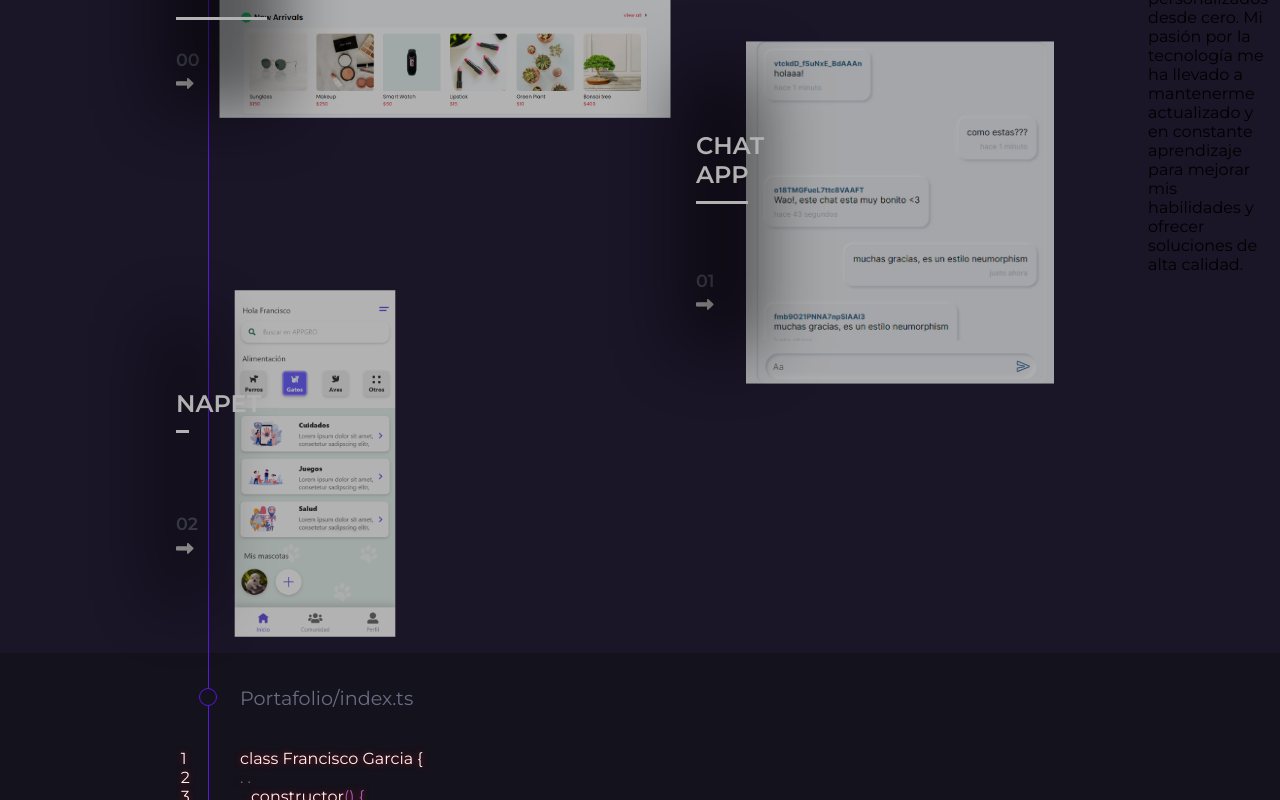
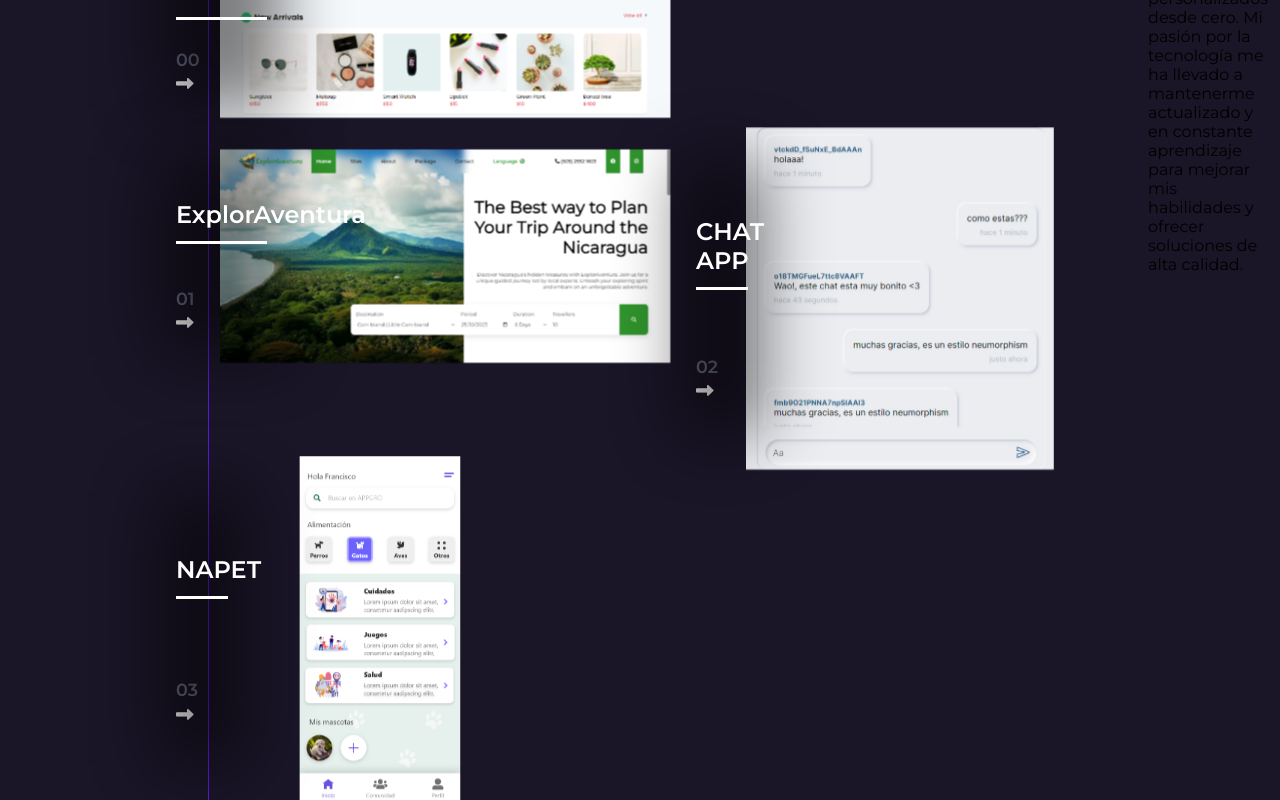
Before and after one commit to francisco-JGC/PortafolioV2, a React (Vite) app: page / in a window 1280 px wide. Shown: the part 1020-1820 px from the top of the page. Built offline with nearby package versions, Linux system fonts and the light colour scheme.

Commit message:
feat: add new project to portfolio

```diff
--- a/src/common/projects/index.js
+++ b/src/common/projects/index.js
@@ -3,7 +3,9 @@ import {
   moniben_light,
   moniben_store,
   napet,
-  napet_app
+  napet_app,
+  exploraventura,
+  exploraventura_light
 } from './images'
 
 export const ALL_PROJECTS = [
@@ -24,19 +26,42 @@ export const ALL_PROJECTS = [
       'Responsive'
     ],
     numberList: '00',
-    orientation: 'horizontal',
-    style: {
-      filter: 'brightness(70%)'
-    }
+    orientation: 'horizontal'
+    // style: {
+    //   filter: 'brightness(70%)'
+    // }
   },
   {
     id: 2,
+    name: 'ExplorAventura',
+    image: exploraventura_light,
+    background_image: exploraventura,
+    description:
+      'ExplorAventura es una agencia de viajes que ofrece paquetes turisticos a diferentes destinos del mundo. Esta aplicacion fue creada con React, CSS3, JavaScript, HTML5, Responsive.',
+    link: null,
+    technologies: [
+      'React',
+      'CSS3',
+      'JavaScript',
+      'HTML5',
+      'Responsive',
+      'Framer Motion'
+    ],
+    numberList: '01',
+    orientation: 'horizontal'
+    // style: {
+    //   filter: 'brightness(70%)',
+    //   marginTop: '10em'
+    // }
+  },
+  {
+    id: 3,
     name: 'CHAT APP',
     image: chatapp,
     background_image: chatapp,
     description:
       'Chat en tiempo real, donde se puede enviar mensajes de texto, podemos ver un claro ejemplo de como funcionan los sockets para conexion en tiempo real con el servidor y los clientes. Esta aplicación fue creada con React, NodeJS, Express y Socket.io.',
-    numberList: '01',
+    numberList: '02',
     orientation: 'vertical',
     link: 'https://github.com/francisco-JGC/Chat_App-Node-React-Socket.io',
     technologies: [
@@ -46,11 +71,11 @@ export const ALL_PROJECTS = [
       'Socket.io',
       'Neumorphism',
       'SASS'
-    ],
-    style: {
-      filter: 'brightness(70%)',
-      marginTop: '10em'
-    }
+    ]
+    // style: {
+    //   filter: 'brightness(70%)',
+    //   marginTop: '10em'
+    // }
   },
   {
     id: 3,
@@ -61,12 +86,12 @@ export const ALL_PROJECTS = [
       'Napet es una aplicacion movil anterior mente llamada APPGRO, tiene como funcionamiento principal Identificar plagas y enfermedades en las plantas, asi como tambien servir una app para registrar tus mascotas donde podras ver su cuido, alimentacion, actividades, etc.',
     link: null,
     technologies: ['UI/UX', 'Design', 'Adobe XD', 'Adobe Illustrator'],
-    numberList: '02',
-    orientation: 'vertical',
-    style: {
-      filter: 'brightness(70%)',
-      width: '150px',
-      marginTop: '-5em'
-    }
+    numberList: '03',
+    orientation: 'vertical'
+    // style: {
+    //   filter: 'brightness(70%)',
+    //   width: '150px',
+    //   marginTop: '-5em'
+    // }
   }
 ]
```
